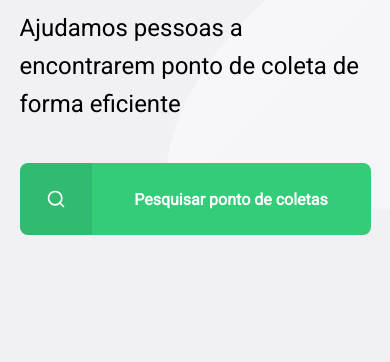
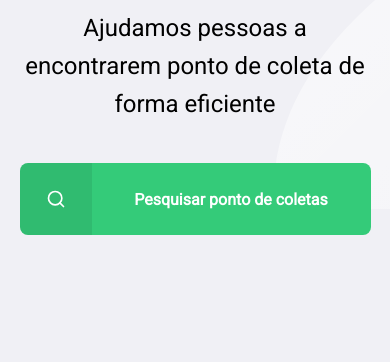
Before and after one commit to RenanTRS/ecoleta, a plain HTML site: page index.html in a window 390 px wide. Shown: the part 482-844 px from the top of the page. Drawn offline with Linux system fonts and the light colour scheme.

Commit message:
Na media query de 0 à 900 background a 70vw

```diff
--- a/styles/main.css
+++ b/styles/main.css
@@ -108,3 +108,13 @@ h1, h2, h3, h4, h5, h6{
     color: white;
     text-align: center;
 }
+
+@media screen and (max-width: 900px) {
+    #page-home{
+        background-position-x: 70vw;
+    }
+    #page-home .content{
+        align-items: center;
+        text-align: center;
+    }
+}
```
